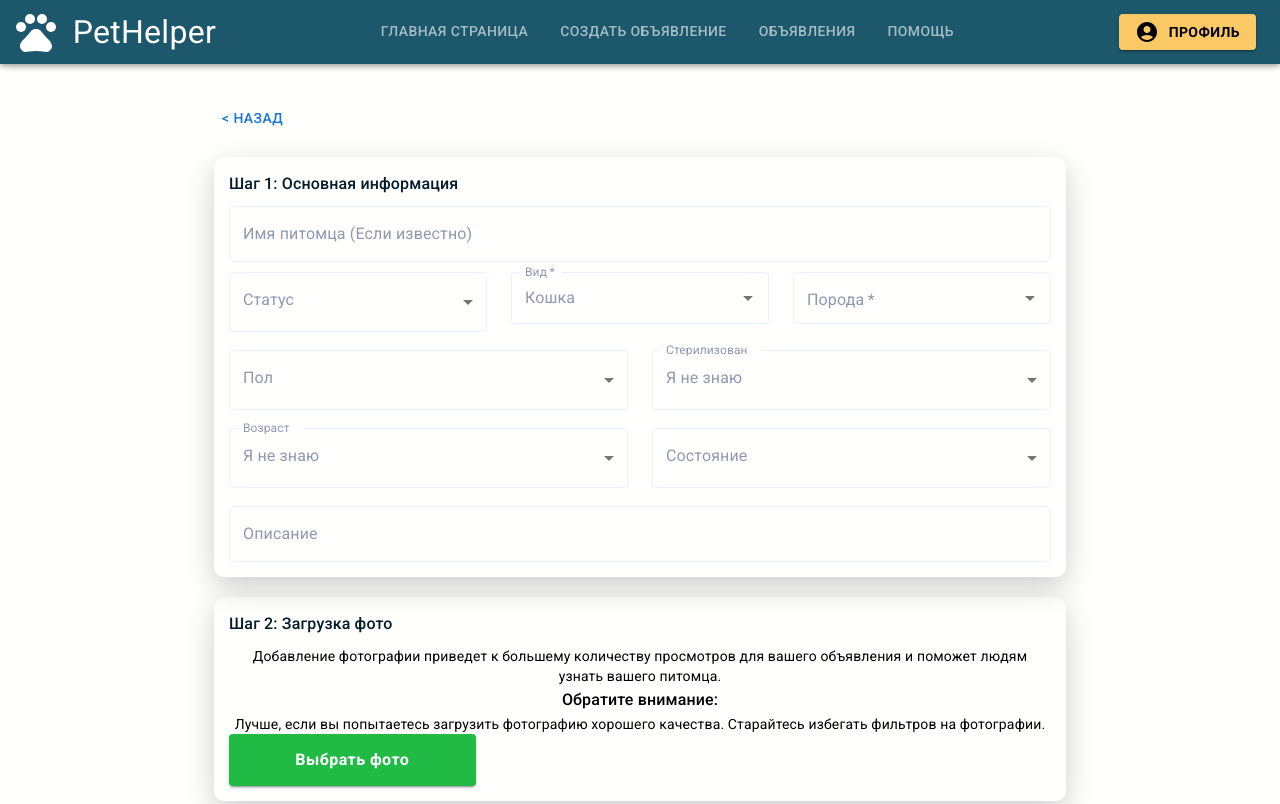
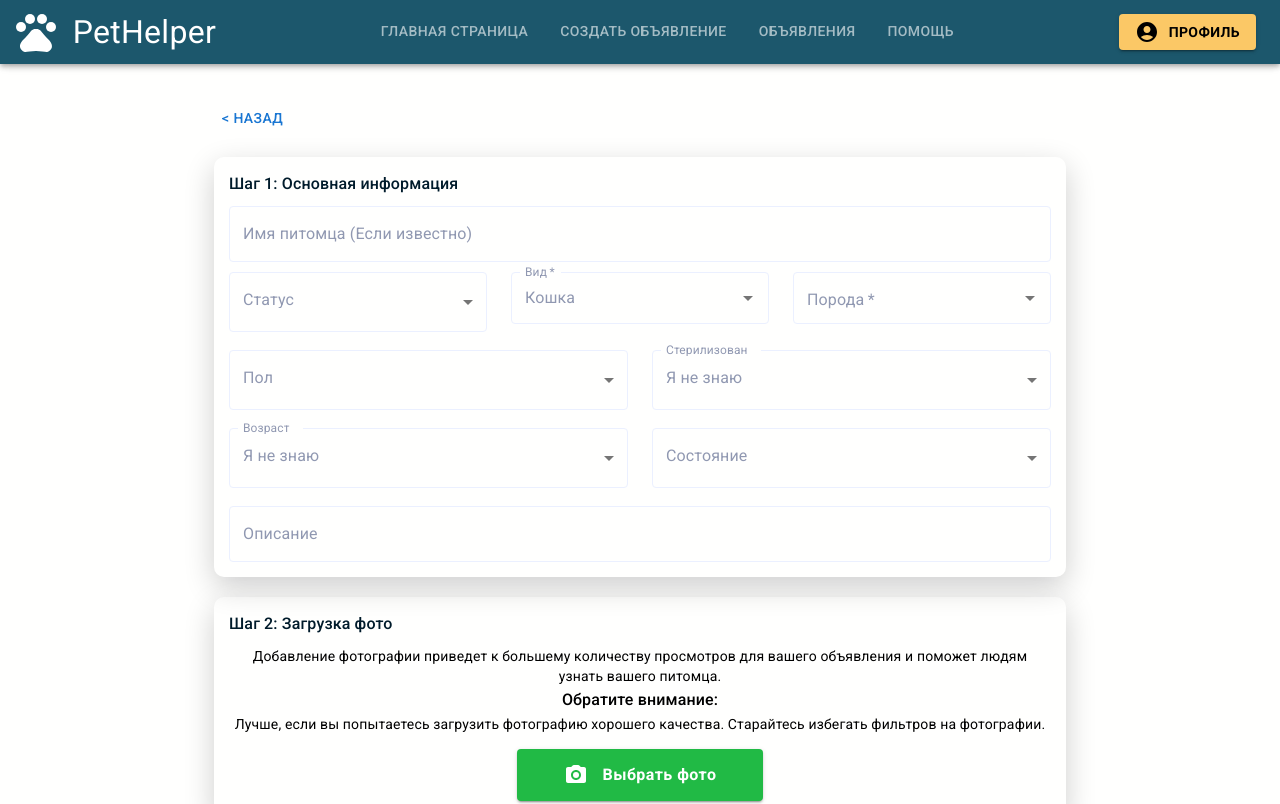
Before and after one commit to bugaichuk01/Reactjs-PetHelper, a React (Create React App) app: page /report in a window 1280 px wide. Shown: the top 804 px of the page. Built offline with nearby package versions, Linux system fonts and the light colour scheme; sample sign-in values are in the browser's storage.

Commit message:
Refactor UploadImage.jsx styles

```diff
--- a/src/components/report/UploadImage.jsx
+++ b/src/components/report/UploadImage.jsx
@@ -1,4 +1,5 @@
 import {Container, Input, Typography, Button} from "@mui/material";
+import PhotoCameraRoundedIcon from '@mui/icons-material/PhotoCameraRounded';
 
 function UploadImage({setPostImage, classes, postImage}) {
     return (
@@ -16,7 +17,7 @@ function UploadImage({setPostImage, classes, postImage}) {
                     <img className={classes.image} src={URL.createObjectURL(postImage)} alt=""/>
                 )
             }
-            <label htmlFor="contained-button-file">
+            <label className={classes.fileContainer} htmlFor="contained-button-file">
                 <Input
                     id="contained-button-file"
                     sx={{display: 'none !important'}}
@@ -28,12 +29,13 @@ function UploadImage({setPostImage, classes, postImage}) {
                     multiple
                     type="file"/>
                 <Button
+                    sx={{marginTop: '15px !important'}}
                     fullWidth
                     className={classes.button}
                     variant="contained"
                     component="span"
                 >
-                    Выбрать фото
+                    <PhotoCameraRoundedIcon sx={{marginRight: '15px'}} />Выбрать фото
                 </Button>
             </label>
         </Container>
```
